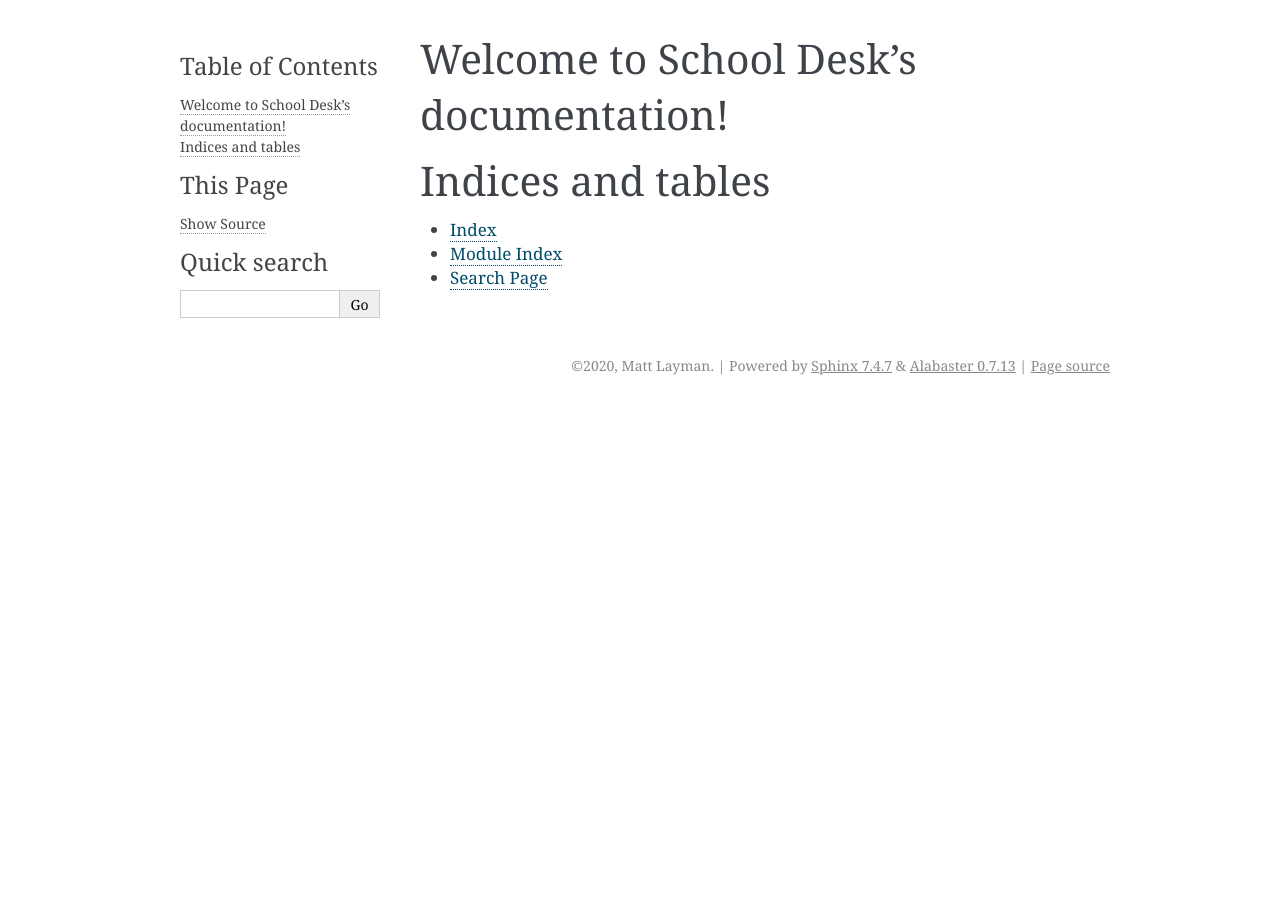
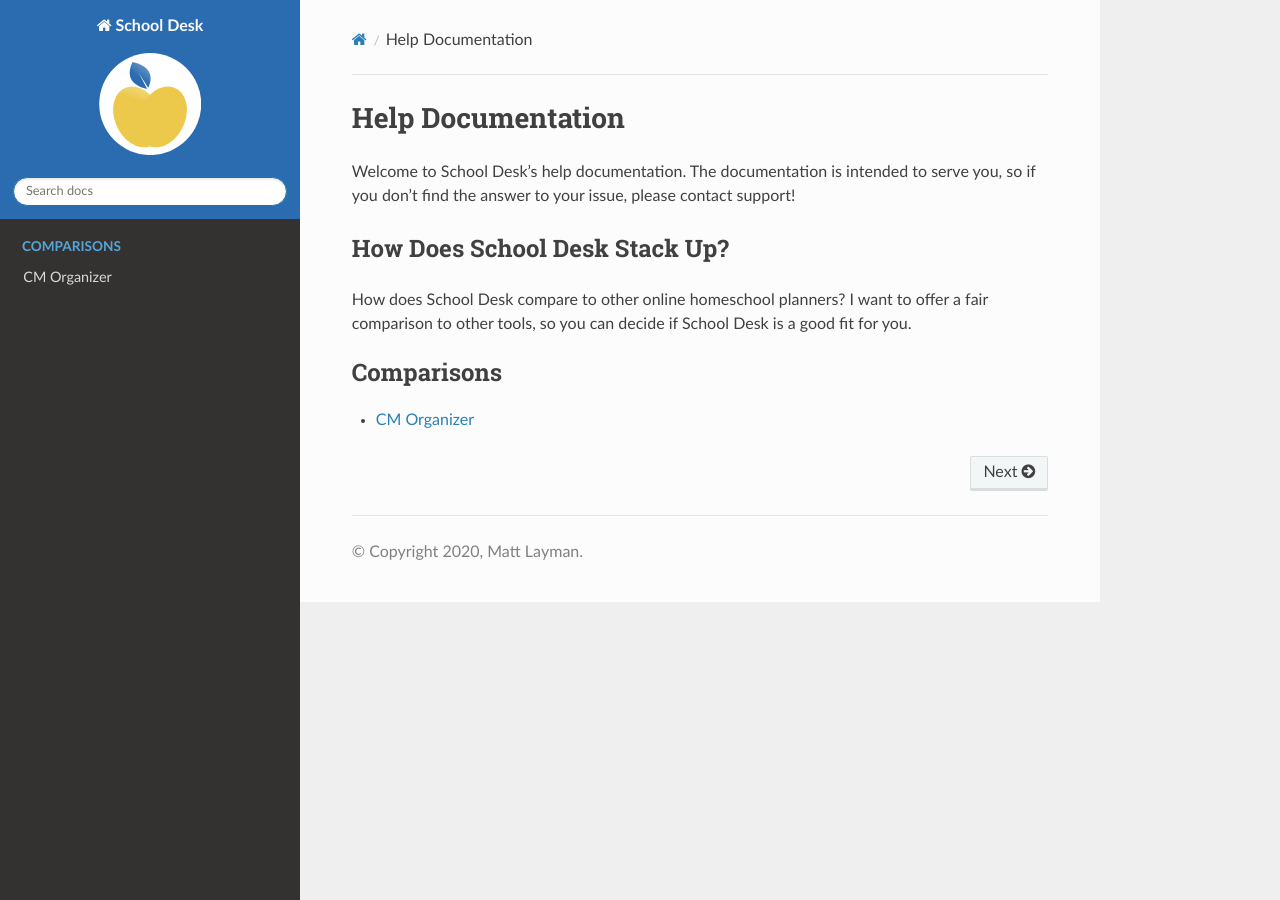
Before and after one commit to mblayman/homeschool, a Sphinx documentation site: the page built from docs/index.rst, in a window 1280 px wide. Built offline with Sphinx 7.4.7 and the Read the Docs theme 2.0.0, drawn with Linux system fonts in a browser that asks for light colours.

Commit message:
Customize documentation to fit School Desk design.
For #267

```diff
--- /dev/null
+++ b/docs/_static/custom.css
@@ -0,0 +1,4 @@
+img.logo {
+  padding-left: 5em;
+  padding-right: 5em;
+}
--- /dev/null
+++ b/docs/comparisons/simply-charlotte-mason.rst
@@ -0,0 +1,2 @@
+CM Organizer
+============
--- a/docs/conf.py
+++ b/docs/conf.py
@@ -13,12 +13,13 @@
 # import os
 # import sys
 # sys.path.insert(0, os.path.abspath('.'))
-
+import datetime
 
 # -- Project information -----------------------------------------------------
 
 project = "School Desk"
-copyright = "2020, Matt Layman"
+_today = datetime.date.today()
+copyright = f"{_today.year}, Matt Layman"
 author = "Matt Layman"
 
 
@@ -27,7 +28,7 @@
 # Add any Sphinx extension module names here, as strings. They can be
 # extensions coming with Sphinx (named 'sphinx.ext.*') or your custom
 # ones.
-extensions = []
+extensions = ["sphinx_rtd_theme"]
 
 # Add any paths that contain templates here, relative to this directory.
 templates_path = ["_templates"]
@@ -40,12 +41,20 @@
 
 # -- Options for HTML output -------------------------------------------------
 
+html_favicon = "../static/favicon/favicon-32x32.png"
+html_logo = "../static/logo.svg"
+html_show_sourcelink = False
+html_show_sphinx = False
+html_title = "School Desk"
+
 # The theme to use for HTML and HTML Help pages.  See the documentation for
 # a list of builtin themes.
 #
-html_theme = "alabaster"
+html_theme = "sphinx_rtd_theme"
+html_theme_options = {"style_nav_header_background": "#2b6cb0"}
 
 # Add any paths that contain custom static files (such as style sheets) here,
 # relative to this directory. They are copied after the builtin static files,
 # so a file named "default.css" will overwrite the builtin "default.css".
 html_static_path = ["_static"]
+html_css_files = ["custom.css"]
--- a/docs/index.rst
+++ b/docs/index.rst
@@ -3,18 +3,30 @@
    You can adapt this file completely to your liking, but it should at least
    contain the root `toctree` directive.
 
-Welcome to School Desk's documentation!
-=======================================
+Help Documentation
+==================
+
+Welcome to School Desk's help documentation.
+The documentation is intended to serve you,
+so if you don't find the answer
+to your issue,
+please contact support!
 
 .. toctree::
    :maxdepth: 2
-   :caption: Contents:
 
+How Does School Desk Stack Up?
+------------------------------
 
+How does School Desk compare to other online homeschool planners?
+I want to offer a fair comparison
+to other tools,
+so you can decide
+if School Desk is a good fit for you.
 
-Indices and tables
-==================
+.. toctree::
+   :caption: Comparisons
+   :maxdepth: 2
+   :glob:
 
-* :ref:`genindex`
-* :ref:`modindex`
-* :ref:`search`
+   comparisons/*
```
Also changed, not shown: 1 other file.
